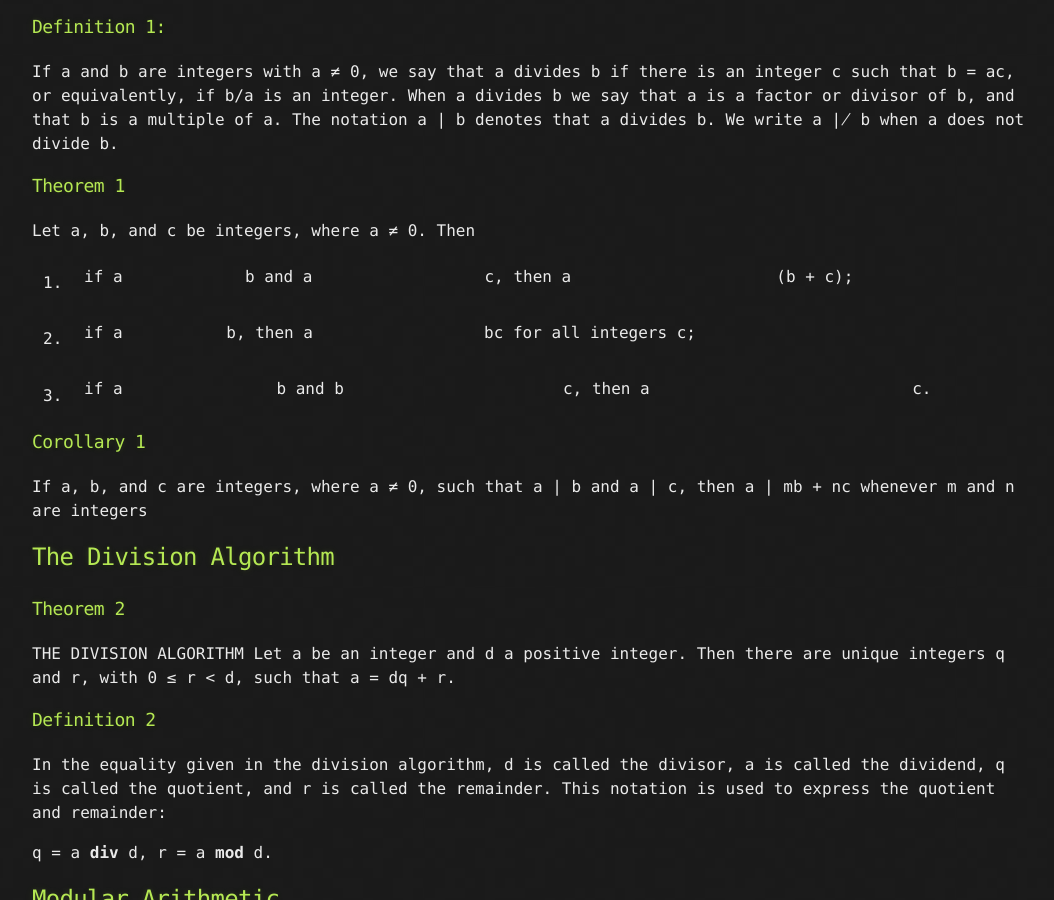
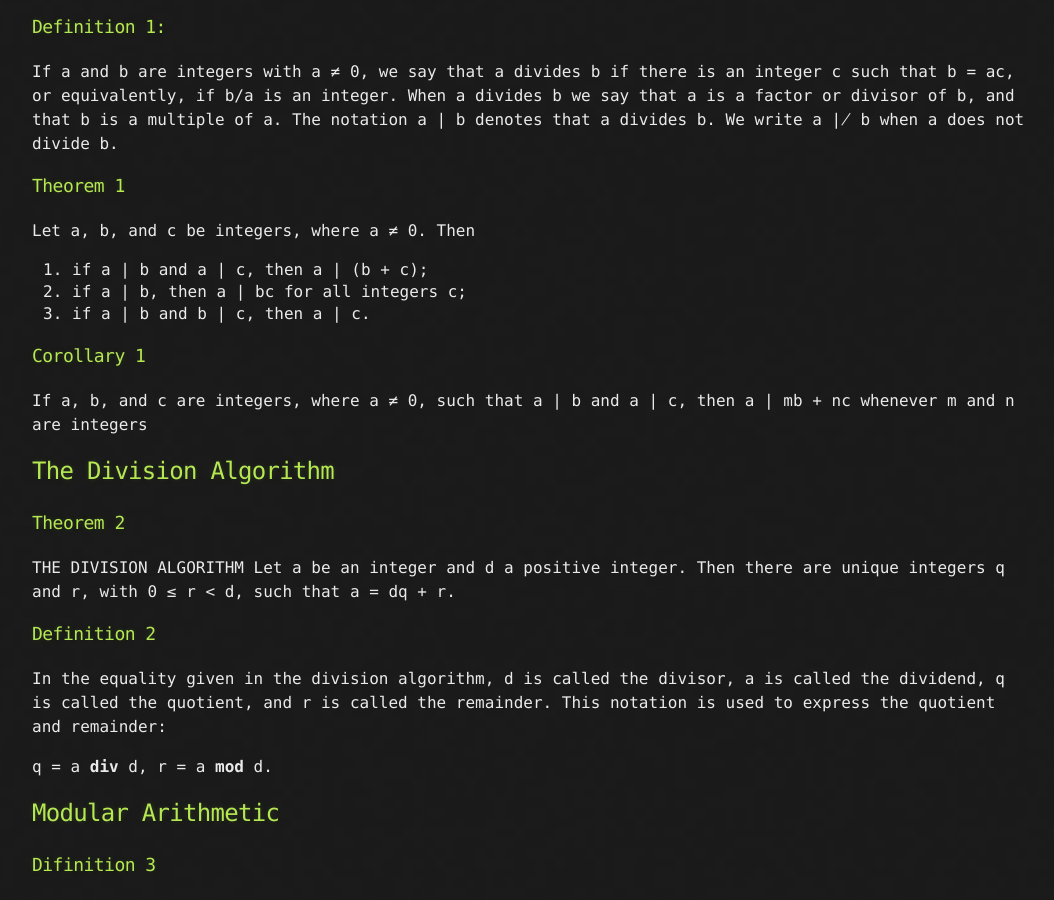
Before and after one commit to Jerry4013/Github-blog, a Jekyll site: the page built from _posts/2022-01-02-NumberTheory.md, in a window 1280 px wide and 900 px high, scrolled down 477 px. Shown: the whole window, without its empty margins (108-1162 px from the left). Built offline with Jekyll 4.4.1, drawn with Linux system fonts in a browser that asks for light colours; our own code applies the rules of GitHub Pages for plain Markdown files; comment, search, counter and statistics services are not loaded.

Commit message:
escape pipe symbol

```diff
--- a/_posts/2022-01-02-NumberTheory.md
+++ b/_posts/2022-01-02-NumberTheory.md
@@ -14,9 +14,9 @@ b = ac, or equivalently, if b/a is an integer. When a divides b we say that a is
 
 Let a, b, and c be integers, where a ≠ 0. Then
 
-1. if a | b and a | c, then a | (b + c);
-2. if a | b, then a | bc for all integers c;
-3. if a | b and b | c, then a | c.
+1. if a \| b and a \| c, then a \| (b + c);
+2. if a \| b, then a \| bc for all integers c;
+3. if a \| b and b \| c, then a \| c.
 
 ### Corollary 1
 
```
